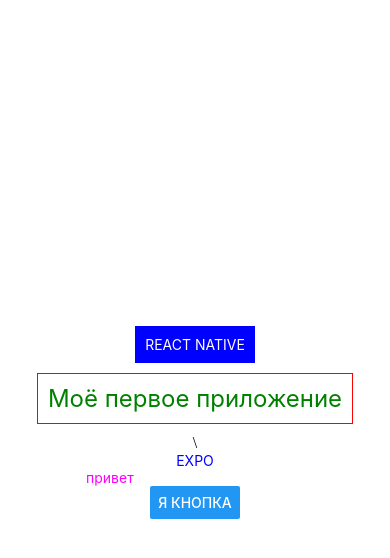
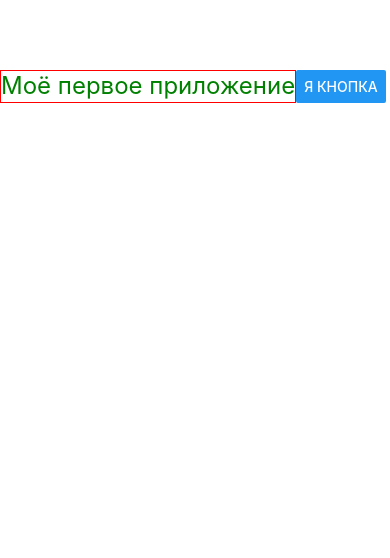
Before and after one commit to aduvarov/larichev-native-app, a React Native app: screen / in a window 390 px wide. Shown: the top 558 px of the page. Built offline with nearby package versions, Linux system fonts and the light colour scheme.

Commit message:
ADD: Основы flex

```diff
--- a/App.tsx
+++ b/App.tsx
@@ -9,33 +9,25 @@
 export default function App() {
     return (
         <View style={styles.container}>
-            <View>
-                <Text style={{ color: 'white', backgroundColor: 'blue', padding: 10 }}>
-                    REACT NATIVE
-                </Text>
+            <View style={styles.top}>
+                <Text style={styles.textStyle}>Моё первое приложение</Text>
+                <Button title="Я кнопка" />
             </View>
-            <Text style={styles.textStyle}>Моё первое приложение</Text>\
-            <Text style={ourStyle.textStyle}>EXPO</Text>
-            <StatusBar style="auto" />
-            <TextInput value="привет" style={textStyle} />
-            <Button title="Я кнопка" />
         </View>
     )
 }
 
 const styles = StyleSheet.create({
     container: {
-        flex: 1,
-        backgroundColor: '#fff',
-        alignItems: 'center',
-        justifyContent: 'center',
+        marginTop: 70,
     },
     textStyle: {
         color: 'green',
         fontSize: 24,
         borderWidth: 1,
         borderColor: 'red',
-        padding: 10,
-        margin: 10,
+    },
+    top: {
+        flexDirection: 'row',
     },
 })
```
